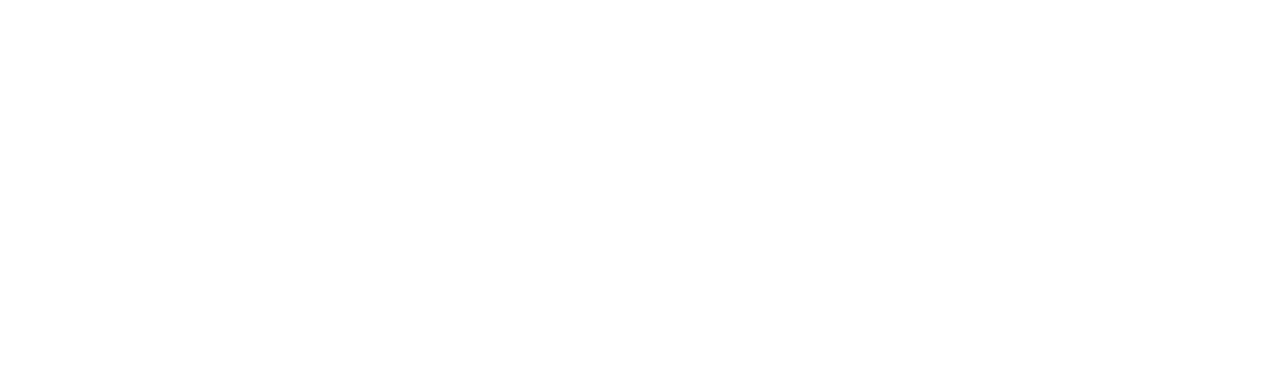
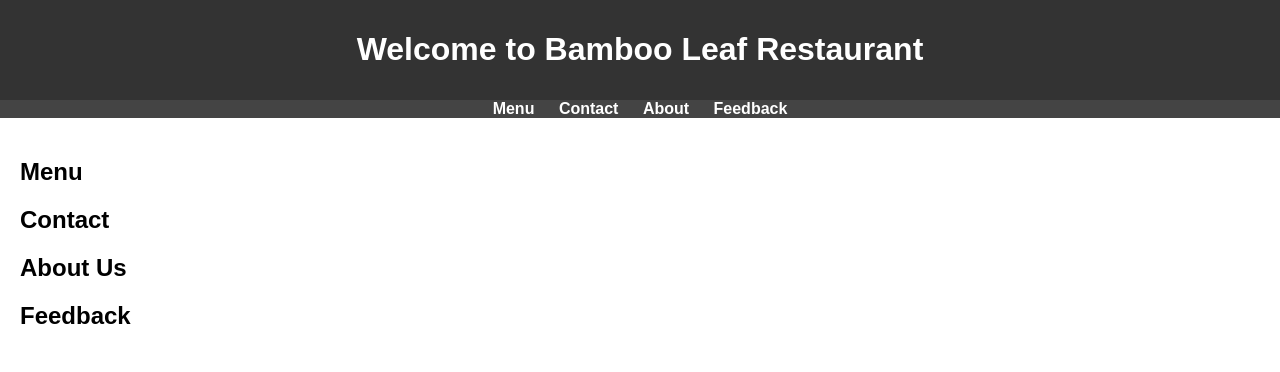
Before and after one commit to teto5527/PS_Softwhere, a website: page BambooLeaf.html in a window 1280 px wide. Drawn offline with Linux system fonts and the light colour scheme.

Commit message:
minor changes

```diff
--- a/BambooLeaf.html
+++ b/BambooLeaf.html
@@ -0,0 +1,80 @@
+<!DOCTYPE html>
+<html lang="en">
+<head>
+    <meta charset="UTF-8">
+    <meta name="viewport" content="width=device-width, initial-scale=1.0">
+    <title>Bamboo Leaf Restaurant</title>
+    <link rel="stylesheet" href="styles.css">
+    <style>
+        /* Basic styling for the restaurant page */
+        body {
+            font-family: Arial, sans-serif;
+            margin: 0;
+            padding: 0;
+        }
+        header {
+            background-color: #333;
+            color: white;
+            text-align: center;
+            padding: 10px 0;
+        }
+        nav {
+            background-color: #444;
+            text-align: center;
+        }
+        nav ul {
+            list-style-type: none;
+            margin: 0;
+            padding: 0;
+        }
+        nav ul li {
+            display: inline;
+            margin-right: 20px;
+        }
+        nav ul li:last-child {
+            margin-right: 0;
+        }
+        nav a {
+            text-decoration: none;
+            color: white;
+            font-weight: bold;
+        }
+        .container {
+            padding: 20px;
+        }
+        /* Add your specific styling here */
+    </style>
+</head>
+<body>
+    <header>
+        <h1>Welcome to Bamboo Leaf Restaurant</h1>
+    </header>
+    <nav>
+        <ul>
+            <li><a href="https://lo.unisa.edu.au/pluginfile.php/4108003/mod_resource/content/1/bamboo-leaf-menu.pdf">Menu</a></li>
+            <li><a href="contact.html">Contact</a></li>
+            <li><a href="about.html">About</a></li>
+            <li><a href="feedback.html">Feedback</a></li>
+        </ul>
+    </nav>
+    <div class="container">
+        <!-- Add content for Menu, Contact, About, and Feedback sections here -->
+        <section id="menu">
+            <h2>Menu</h2>
+            <!-- Add menu items here -->
+        </section>
+        <section id="contact">
+            <h2>Contact</h2>
+            <!-- Add contact information here -->
+        </section>
+        <section id="about">
+            <h2>About Us</h2>
+            <!-- Add information about the restaurant here -->
+        </section>
+        <section id="feedback">
+            <h2>Feedback</h2>
+            <!-- Add a feedback form here -->
+        </section>
+    </div>
+</body>
+</html>
```
Also changed, not shown: about.html (+1 -1 lines), login.html (+2 -1 lines), reservation.html (+10 -0 lines).
